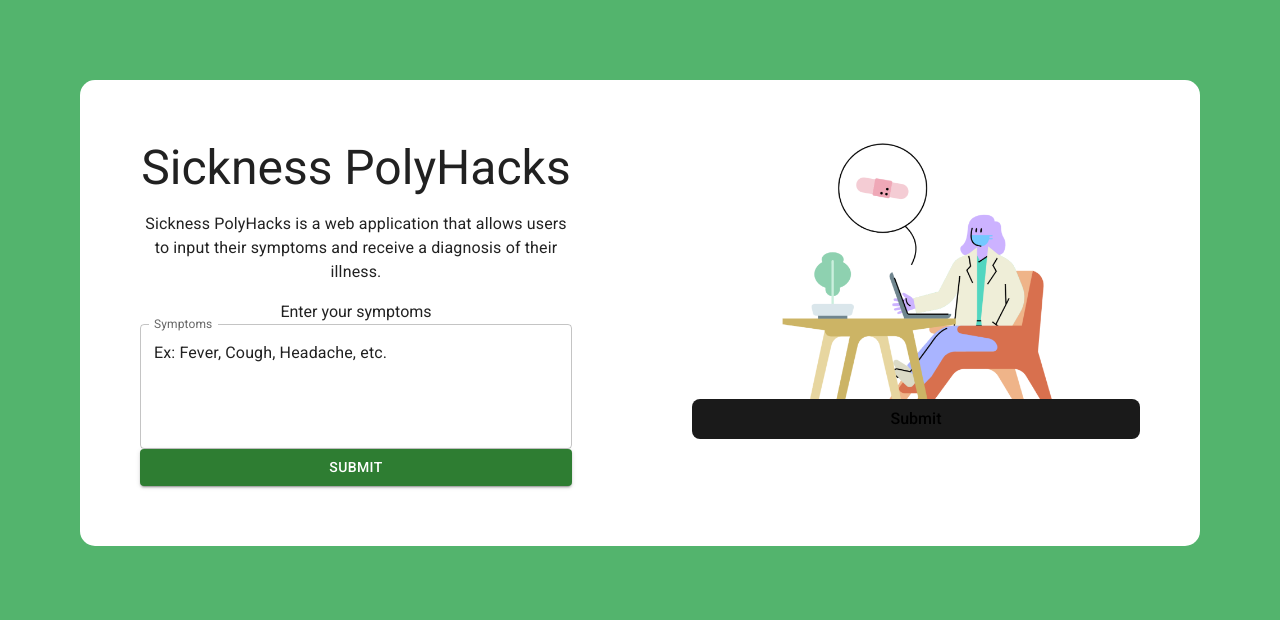
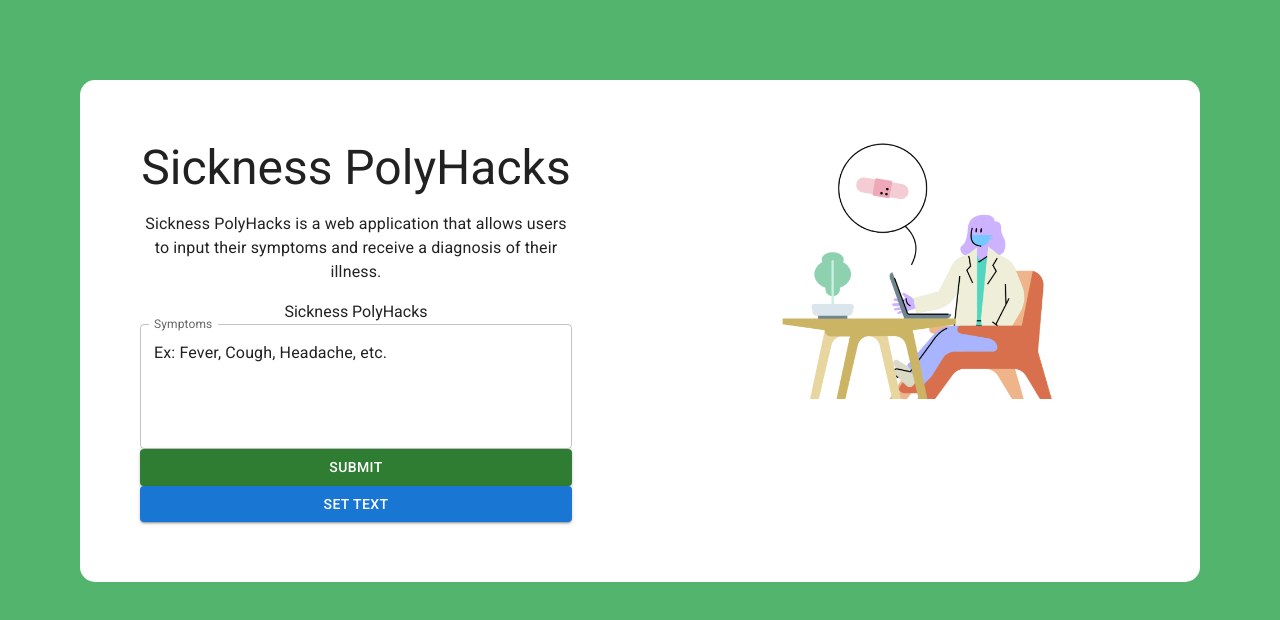
Before and after one commit to CX899/PolyHacks2023, a React (Vite) app in the folder Frontend/sickness-project/: page / in a window 1280 px wide. Shown: the top 620 px of the page. Built offline with nearby package versions, Linux system fonts and the light colour scheme.

Commit message:
added flask

```diff
--- a/Frontend/sickness-project/src/App.jsx
+++ b/Frontend/sickness-project/src/App.jsx
@@ -5,14 +5,14 @@ import Doctor from './assets/doctor.png'
 import { Box, Button, TextField, Typography } from '@mui/material'
 
 function App() {
-
+  const [text, setText] = useState('Sickness PolyHacks')
   const TextInput = () => {
-    const inputed_text=document.getElementById("user-text").textContent;
+    const inputed_text=text;
 
     axios.get("http://127.0.0.1:5000/get_result/"+inputed_text).then(res =>
         {
             console.log(res);
-            document.getElementById("user-text").textContent = res.data.serverReply;
+            setText(res.data.serverReply);
             console.log(res.data.serverReply)
         }
     );
@@ -27,7 +27,7 @@ function App() {
           Sickness PolyHacks is a web application that allows users to input their symptoms and receive a diagnosis of their illness.
         </p>
       </Typography>
-      <Typography variant="h8">Enter your symptoms</Typography>
+      <Typography variant="h8">{text}</Typography>
       <TextField
       id="outlined"
       label="Symptoms"
@@ -37,10 +37,10 @@ function App() {
       variant="outlined"
       />
       <Button variant="contained" width="20px" color="success">Submit</Button>
+      <Button variant="contained" width="20px" onClick={TextInput}>Set text</Button>
     </Box>
     <Box m="60px" display="flex" flexDirection="column" width="40%">
       <img className='hero__img' src={Doctor} alt="Doctor" />
-      <button onClick={TextInput}>Submit</button>
   </Box>
   </Box>
   )
```
